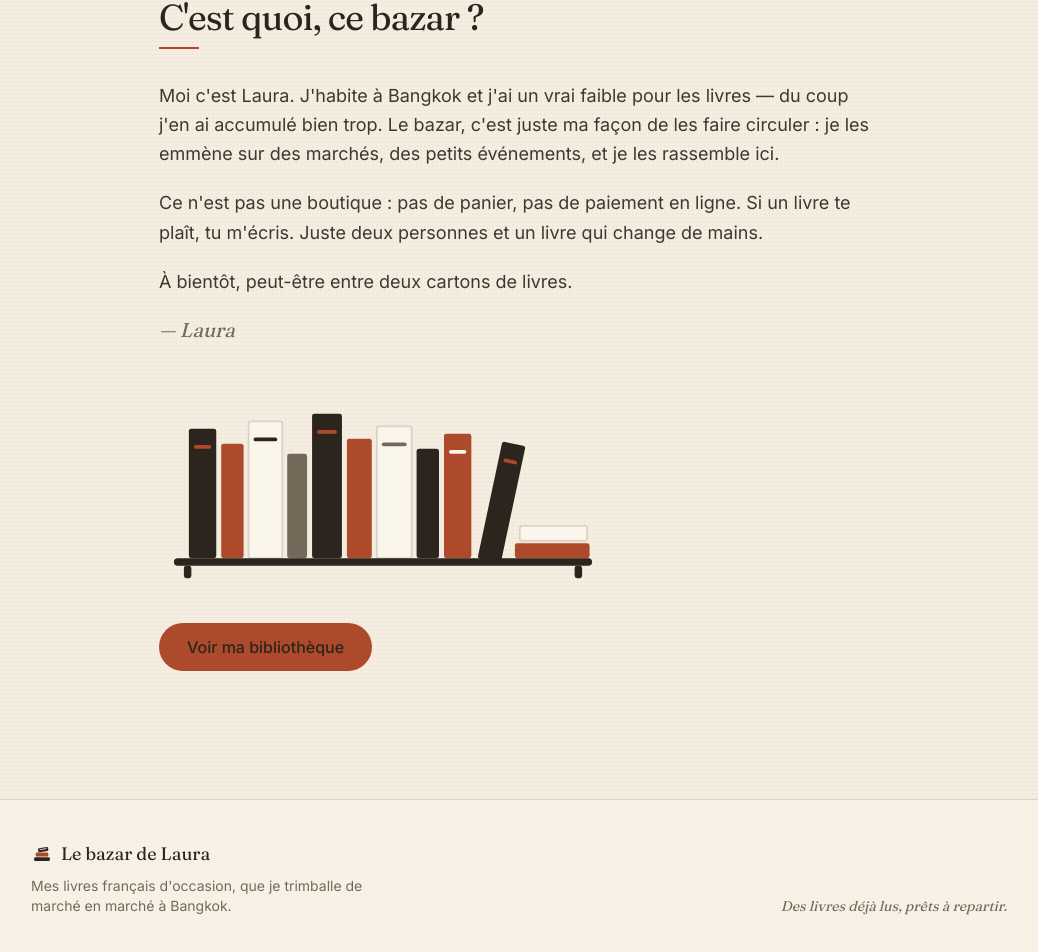
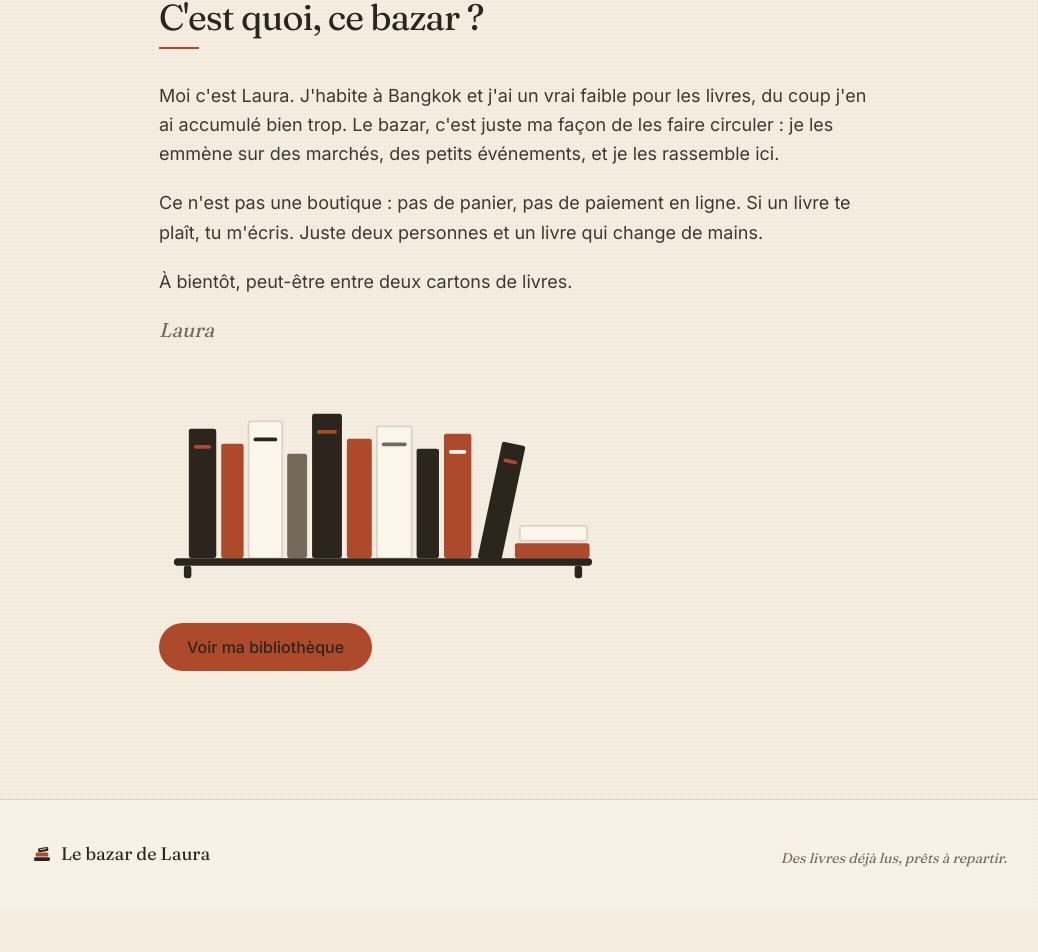
Before and after one commit to ThailandTrade/lebazardelaura, a Next.js app: page /a-propos in a window 1280 px wide. Shown: the part 116-1068 px from the top of the page, without its empty margins (121-1159 px from the left). After the commit the page ends 1024 px from the top, so only its background shows below. Built offline with nearby package versions, Linux system fonts and the light colour scheme.

Commit message:
Site : retire la phrase du pied de page et les tirets en prose
Co-Authored-By: Claude Opus 4.8 (1M context) <noreply@anthropic.com>

```diff
--- a/app/(site)/a-propos/page.tsx
+++ b/app/(site)/a-propos/page.tsx
@@ -10,7 +10,7 @@ export default function AProposPage() {
 
       <div className="mt-8 space-y-5 text-lg leading-relaxed text-foreground/90">
         <p>
-          Moi c&apos;est Laura. J&apos;habite à Bangkok et j&apos;ai un vrai faible pour les livres —
+          Moi c&apos;est Laura. J&apos;habite à Bangkok et j&apos;ai un vrai faible pour les livres,
           du coup j&apos;en ai accumulé bien trop. Le bazar, c&apos;est juste ma façon de les faire
           circuler : je les emmène sur des marchés, des petits événements, et je les rassemble ici.
         </p>
@@ -21,7 +21,7 @@ export default function AProposPage() {
         <p>
           À bientôt, peut-être entre deux cartons de livres.
         </p>
-        <p className="font-serif text-xl italic text-muted">— Laura</p>
+        <p className="font-serif text-xl italic text-muted">Laura</p>
       </div>
 
       <div className="mt-10 text-foreground">
--- a/app/(site)/layout.tsx
+++ b/app/(site)/layout.tsx
@@ -33,9 +33,6 @@ export default function SiteLayout({ children }: { children: React.ReactNode })
               <Logo size={22} className="text-foreground" />
               <span className="font-serif text-lg">Le bazar de Laura</span>
             </div>
-            <p className="mt-2 max-w-sm text-sm text-muted">
-              Mes livres français d&apos;occasion, que je trimballe de marché en marché à Bangkok.
-            </p>
           </div>
           <p className="font-serif text-sm italic text-muted">Des livres déjà lus, prêts à repartir.</p>
         </div>
--- a/app/(site)/livre/[id]/contact-buttons.tsx
+++ b/app/(site)/livre/[id]/contact-buttons.tsx
@@ -16,7 +16,7 @@ export function ContactButtons({
   const whatsapp = process.env.NEXT_PUBLIC_WHATSAPP_NUMBER;
   const lineId = process.env.NEXT_PUBLIC_LINE_ID;
   const details = conditionLabel ? `${conditionLabel}, ${priceLabel}` : priceLabel;
-  const message = `Coucou Laura ! Ton livre « ${title} » (${details}) me tente — il est encore dispo ?`;
+  const message = `Coucou Laura ! Ton livre « ${title} » (${details}) me tente. Il est encore dispo ?`;
 
   async function copyMessage() {
     try {
--- a/app/(site)/page.tsx
+++ b/app/(site)/page.tsx
@@ -22,7 +22,7 @@ export default async function HomePage() {
             </h1>
             <p className="mt-6 max-w-md text-lg leading-relaxed text-muted">
               J&apos;ai accumulé bien trop de livres français ici, à Bangkok. Plutôt que de les laisser
-              prendre la poussière, je préfère les faire circuler. Jette un œil — si un titre te tente,
+              prendre la poussière, je préfère les faire circuler. Jette un œil. Si un titre te tente,
               écris-moi !
             </p>
             <div className="mt-8 flex flex-wrap items-center gap-4">
@@ -54,7 +54,7 @@ export default async function HomePage() {
             « Je n&apos;arrive pas à jeter un livre. Alors plutôt que de les entasser, autant les
             passer à quelqu&apos;un qui les lira. »
           </blockquote>
-          <figcaption className="mt-4 font-serif italic text-muted">— Laura</figcaption>
+          <figcaption className="mt-4 font-serif italic text-muted">Laura</figcaption>
         </figure>
       </section>
 
```
